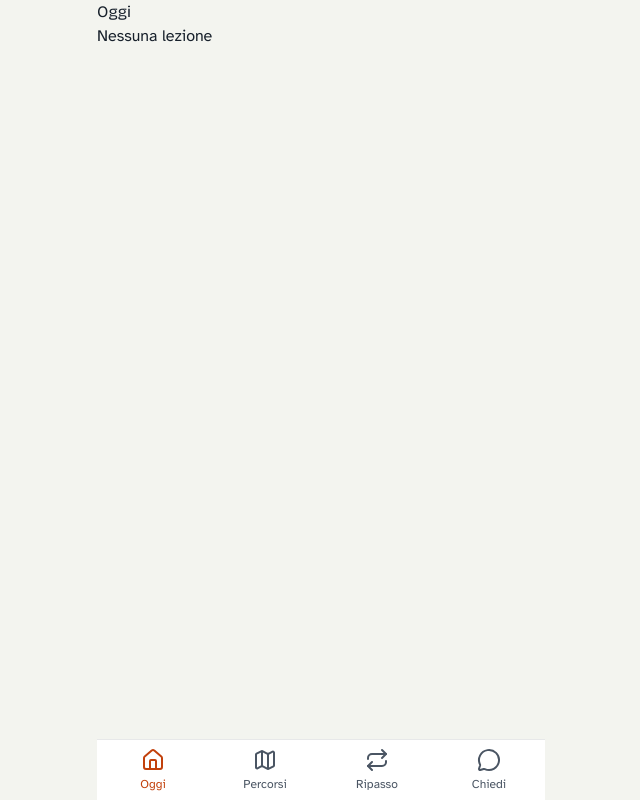
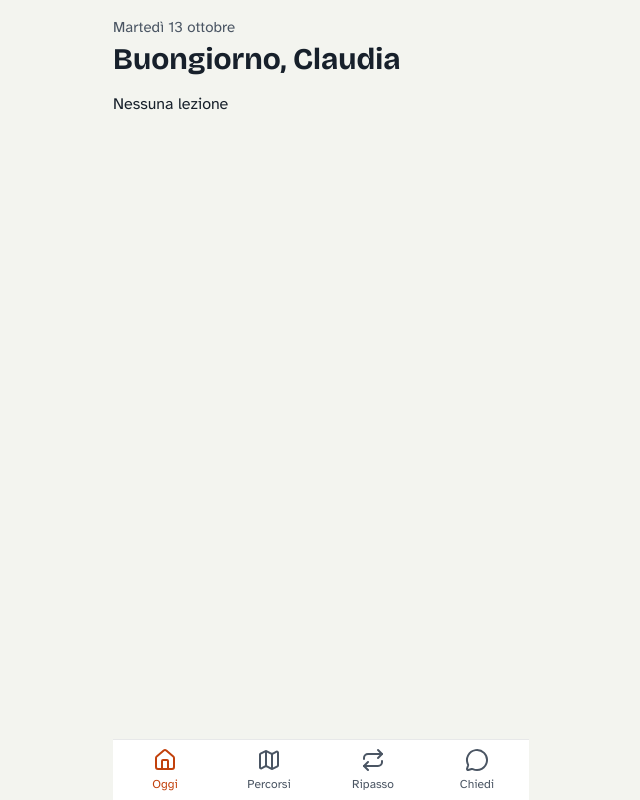
Before and after one commit to BePalm89/be-palm-why, a Next.js app: page / in a window 1280 px wide. Shown: the whole page, without its empty margins (319-959 px from the left). Built offline with nearby package versions, Linux system fonts and the light colour scheme; no server answers; the database is empty.

Commit message:
feat: add date skeleton fallback

```diff
--- a/src/app/(tabs)/_components/tab-bar.tsx
+++ b/src/app/(tabs)/_components/tab-bar.tsx
@@ -3,6 +3,7 @@
 import { House, MapIcon, MessageCircle, Repeat } from "lucide-react";
 import TabBarItem, { type TabBarItemType } from "./tab-item";
 import { usePathname } from "next/navigation";
+import formatDate from "@/lib/utils/format-date";
 
 const ITEMS: TabBarItemType[] = [
   {
--- /dev/null
+++ b/src/app/(tabs)/_components/today-date.tsx
@@ -0,0 +1,14 @@
+import formatDate from "@/lib/utils/format-date";
+import { connection } from "next/server";
+
+const TodayDate = async () => {
+  // Rende il componente dinamico: la data deve essere quella della visita,
+  // non quella della build (cacheComponents).
+  await connection();
+
+  const today = formatDate(new Date());
+
+  return <p className="text-[15px] text-muted">{today}</p>;
+};
+
+export default TodayDate;
--- a/src/app/(tabs)/layout.tsx
+++ b/src/app/(tabs)/layout.tsx
@@ -1,10 +1,12 @@
 import TabBar from "./_components/tab-bar";
 
-export default function TabsLayout({ children }: LayoutProps<"/">) {
+const TabsLayout = ({ children }: LayoutProps<"/">) => {
   return (
-    <div className="mx-auto flex min-h-dvh w-full max-w-md flex-col">
+    <div className="mx-auto flex min-h-dvh w-full max-w-md flex-col px-4">
       <main className="flex-1">{children}</main>
       <TabBar />
     </div>
   );
-}
+};
+
+export default TabsLayout;
--- a/src/app/(tabs)/page.tsx
+++ b/src/app/(tabs)/page.tsx
@@ -1,13 +1,31 @@
 import { Suspense } from "react";
 import LatestLesson from "./_components/latest-lesson";
+import TodayDate from "./_components/today-date";
 
-export default function TodayPage() {
+const TodayPage = () => {
   return (
     <div>
-      <h1>Oggi</h1>
+      <div className="my-4 flex flex-col gap-1">
+        <Suspense
+          fallback={
+            <div
+              aria-hidden="true"
+              className="h-[22.5px] w-40 animate-pulse rounded bg-ink/10"
+            />
+          }
+        >
+          <TodayDate />
+        </Suspense>
+
+        <h1 className="font-heading text-[30px] leading-[1.1] font-bold">
+          Buongiorno, Claudia
+        </h1>
+      </div>
       <Suspense fallback={<p>Caricamento</p>}>
         <LatestLesson />
       </Suspense>
     </div>
   );
-}
+};
+
+export default TodayPage;
--- /dev/null
+++ b/src/lib/utils/format-date.ts
@@ -0,0 +1,14 @@
+const formatDate = (date: Date): string => {
+  const formatted = new Intl.DateTimeFormat("it-IT", {
+    weekday: "long",
+    day: "numeric",
+    month: "long",
+    timeZone: "Europe/Madrid",
+  }).format(date);
+
+  const capitalized = formatted.charAt(0).toUpperCase() + formatted.slice(1);
+
+  return capitalized;
+};
+
+export default formatDate;
```
Also changed, not shown: 1 other file (tests, documents, lock files or other folders).
